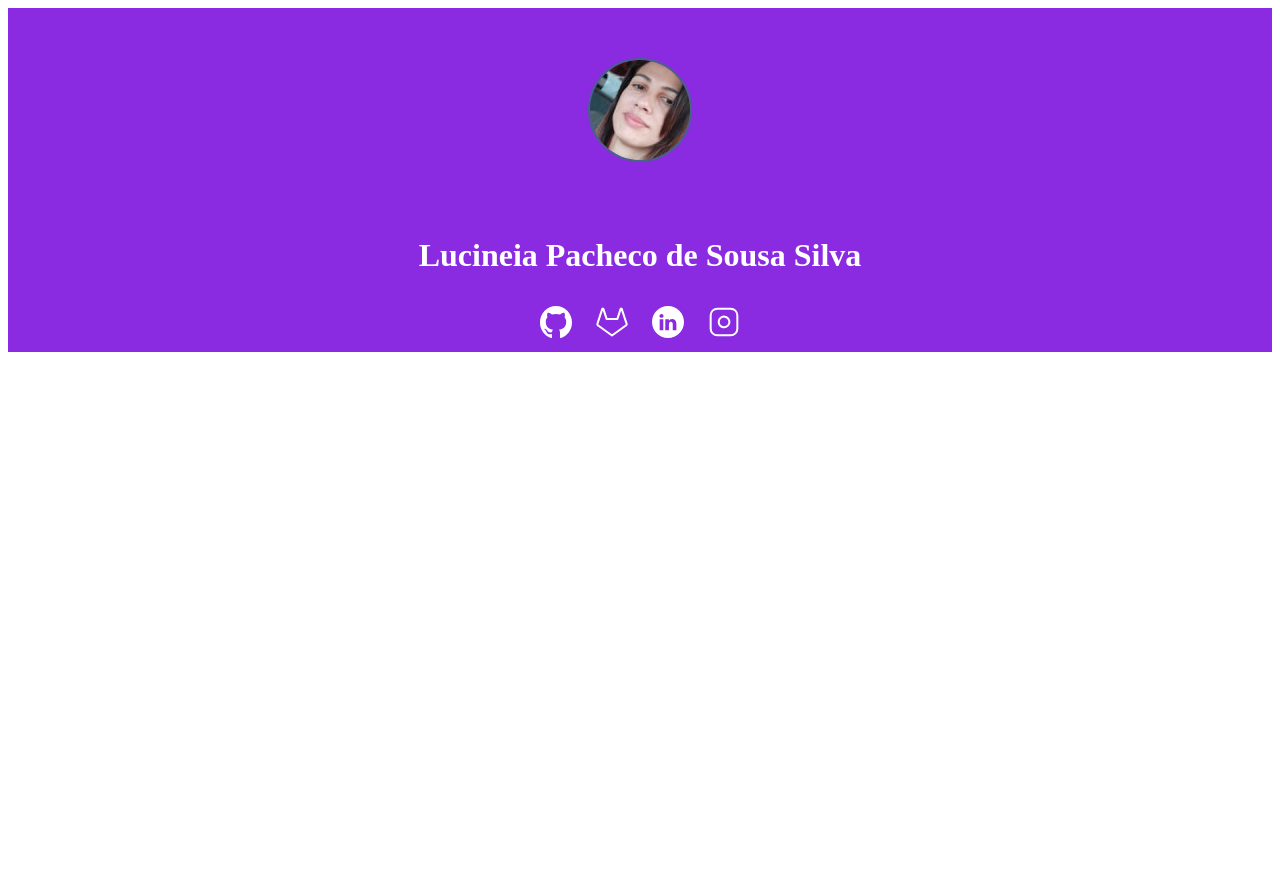
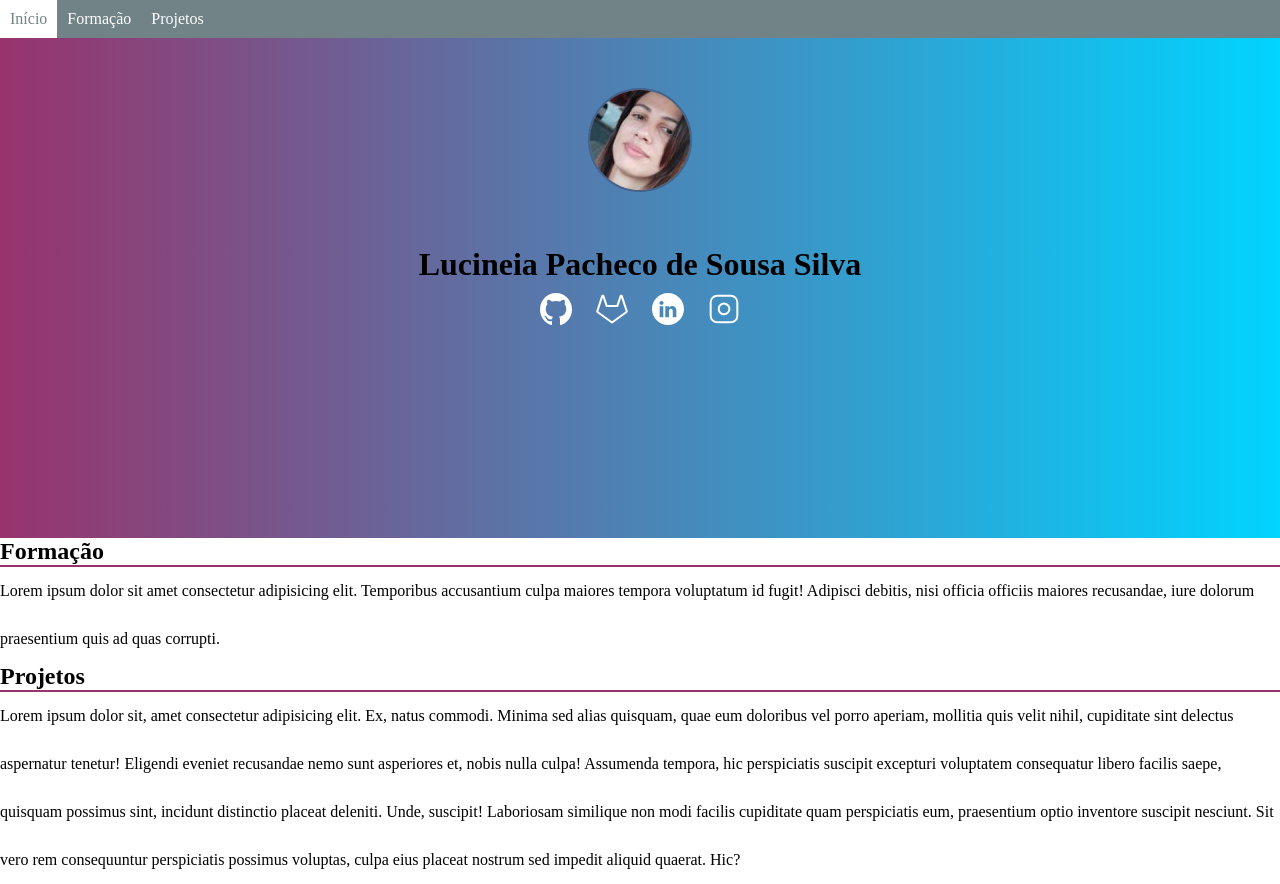
Before and after one commit to lucineiasilva/curriculo, a plain HTML site: page index.html in a window 1280 px wide. Before the commit the page ends 800 px from the top, so only its background shows below. Drawn offline with Linux system fonts and the light colour scheme.

Commit message:
Curriculo alterado

```diff
--- a/estilo.css
+++ b/estilo.css
@@ -1,16 +1,34 @@
+*{
+    padding: 0;
+    margin: 0;
+}
+:root{
+    --cor-primaria: #98336C;
+    --cor-secundaria:#486288;
+    --fundo:#718387;
+    --texto-primario:#000000;
+    --texto-secundario:#FFFFFF;
+
+}
 .título {
-    color:#FFFFFF;
+    color:var(--texto-primario);
 
 }
 
 .cabecalho  {
 
-     background-color: blueviolet;
+    background-color: var(--cor-primaria);
     text-align: center;
+    background: linear-gradient(90deg,
+    rgba(72,98,136,1) 0%, rgba(152,51,108,1) 0%,
+    rgba(0,212,255,1) 100%), url("fundo.png");
+    background-repeat: no-repeat;
+    background-size: cover;
+    min-height: 500px
 }
 
 .perfil{
-    border: 2px solid #486288;
+    border: 2px solid var(--cor-secundaria);
     border-radius: 50%;
     margin: 50px;
 
@@ -20,3 +38,29 @@
 
         padding: 10px;
     }
+
+    .menu {
+        background-color: var(--fundo);
+        list-style: none;
+        display: flex;
+    }
+    .menu-item {
+        display: block;
+        padding: 10px;
+        text-decoration: none;
+        color: var(--texto-secundario);
+
+    }
+    .menu-item:hover{
+        color:var(--fundo);
+        background-color: var(--texto-secundario);
+
+
+    }
+     .bloco-texto h2 {
+        border-bottom:  2px var(--cor-primaria) solid;
+     }
+    .bloco-texto p {
+        line-height:  3;
+
+    }
--- a/index.html
+++ b/index.html
@@ -5,7 +5,16 @@
         <title> Currículo de Lucineia Pacheco de Sousa Silva</title>
         <link rel="stylesheet" href="estilo.css">
     </head>
-    <body>
+
+     <body>
+        <header>
+            <nav>
+                <ul class="menu">
+                 <li><a href= "#inicio"class= "menu-item">Início</a></li>
+                    <li><a href= "#formação"class= "menu-item">Formação</a></li>
+                    <li><a href= "#projetos"class=" menu-item">Projetos</a></li>
+                </ul>
+            </nav>
        <div class="cabecalho">
         <img src="Neia.jpg"  alt="Foto de Lucineia" class="perfil"
         whidth="100" height="100">
@@ -17,6 +26,17 @@
             <img src="instagram.svg" alt="Ícone do instagram">
             <div>
 
+            </header>
+            <div id="formacao" class="bloco-texto">
+                <h2>Formação</h2>
+                <p>Lorem ipsum dolor sit amet consectetur adipisicing elit. Temporibus accusantium culpa maiores tempora voluptatum id fugit! Adipisci debitis, nisi officia officiis maiores recusandae, iure dolorum praesentium quis ad quas corrupti.</p>
 
+            </div>
+                <div id="projetos" class="bloco-texto">
+                    <h2>Projetos</h2>
+                <p>Lorem ipsum dolor sit, amet consectetur adipisicing elit. Ex, natus commodi. Minima sed alias quisquam, quae eum doloribus vel porro aperiam, mollitia quis velit nihil, cupiditate sint delectus aspernatur tenetur!
+                    Eligendi eveniet recusandae nemo sunt asperiores et, nobis nulla culpa! Assumenda tempora, hic perspiciatis suscipit excepturi voluptatem consequatur libero facilis saepe, quisquam possimus sint, incidunt distinctio placeat deleniti. Unde, suscipit!
+                    Laboriosam similique non modi facilis cupiditate quam perspiciatis eum, praesentium optio inventore suscipit nesciunt. Sit vero rem consequuntur perspiciatis possimus voluptas, culpa eius placeat nostrum sed impedit aliquid quaerat. Hic?</p>
+                </div>
     </body>
 </html>
```
